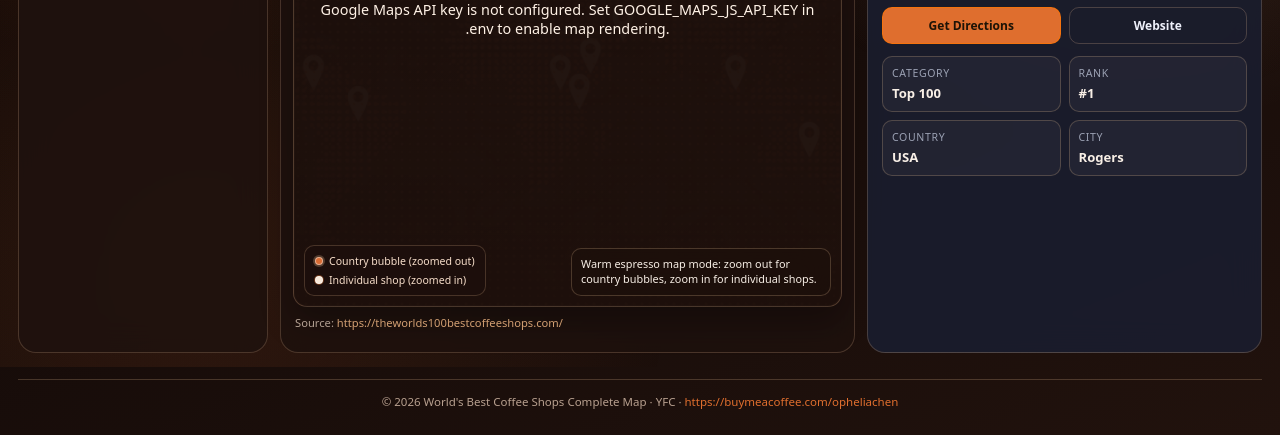
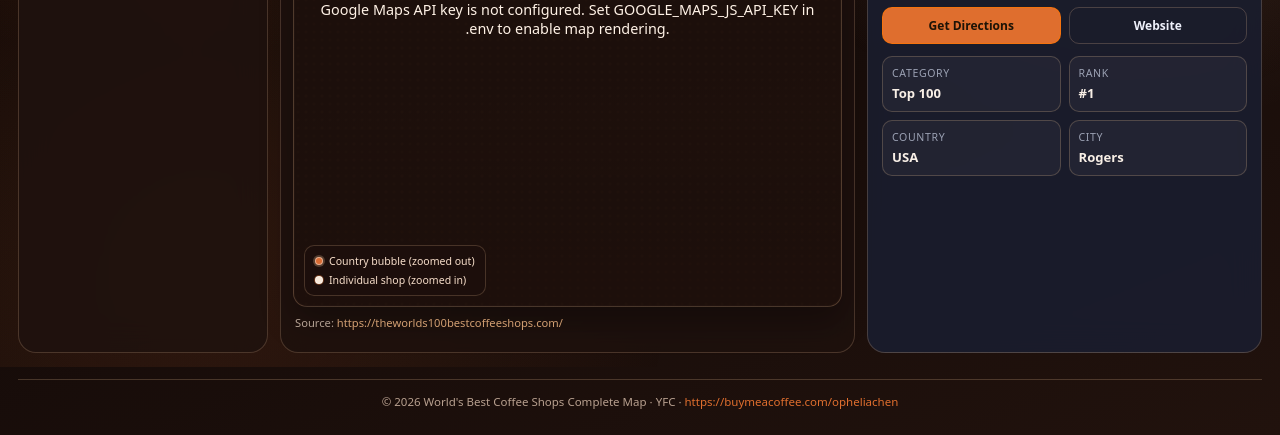
Before and after one commit to YFC-ophey/Top100BestCoffeeShops, a FastAPI app: page / in a window 1280 px wide. Shown: the part 433-868 px from the top of the page. Run offline with FastAPI, Linux system fonts and the light colour scheme; some libraries are stand-ins or nearby versions; some web fonts are replaced.

Commit message:
refine: remove map hint copy and clean up country bubble visuals

```diff
--- a/templates/index.html
+++ b/templates/index.html
@@ -353,12 +353,12 @@
         inset: 0;
         pointer-events: none;
         z-index: 1;
-        opacity: 0.14;
+        opacity: 0.16;
         background:
-          radial-gradient(circle, rgba(244, 120, 48, 0.5) 1px, transparent 1.7px) 0 0 / 8px 8px,
-          radial-gradient(circle, rgba(248, 213, 183, 0.22) 1px, transparent 2px) 4px 4px / 16px 16px,
-          url("/map-style-inspo.png") center / cover no-repeat;
-        mix-blend-mode: screen;
+          radial-gradient(circle, rgba(244, 120, 48, 0.46) 1px, transparent 1.8px) 0 0 / 8px 8px,
+          radial-gradient(circle, rgba(248, 213, 183, 0.2) 1px, transparent 2.1px) 4px 4px / 16px 16px,
+          linear-gradient(145deg, rgba(28, 14, 10, 0.14), rgba(69, 34, 22, 0.06));
+        mix-blend-mode: lighten;
       }
 
       #overview-map {
@@ -415,6 +415,10 @@
         z-index: 4;
         border: 1px solid rgba(247, 198, 154, 0.22);
         background: rgba(28, 16, 12, 0.65);
+      }
+
+      .map-hint.hidden {
+        display: none;
       }
 
       .map-legend {
@@ -928,7 +932,7 @@
                 <div class="legend-row"><span class="legend-dot country"></span><span>Country bubble (zoomed out)</span></div>
                 <div class="legend-row"><span class="legend-dot shop"></span><span>Individual shop (zoomed in)</span></div>
               </div>
-              <div class="map-hint glass-panel">Warm espresso map mode: zoom out for country bubbles, zoom in for individual shops.</div>
+              <div class="map-hint glass-panel hidden"></div>
             </div>
             <p class="map-source">
               Source: <a href="https://theworlds100bestcoffeeshops.com/" target="_blank" rel="noopener">https://theworlds100bestcoffeeshops.com/</a>
@@ -1320,7 +1324,10 @@
 
       function setMapHint(text) {
         const hint = document.querySelector(".map-hint");
-        if (hint) hint.textContent = text;
+        if (!hint) return;
+        const value = String(text || "").trim();
+        hint.textContent = value;
+        hint.classList.toggle("hidden", !value);
       }
 
       function colorWithIntensity(baseColor, ratio) {
@@ -1434,19 +1441,19 @@
 
       function countryMarkerIcon(row, active, maxCount) {
         const ratio = row.shop_count / Math.max(1, maxCount);
-        const markerSize = Math.max(15, Math.min(44, Number(row.marker_size_px) || 15 + ratio * 29));
+        const markerSize = Math.max(17, Math.min(46, Number(row.marker_size_px) || 17 + ratio * 28));
         const baseColor = flagColorFor(row.country, row.marker_color || "#888899");
-        const bubbleRadius = Math.max(8.8, markerSize / 2.2);
-        const bubbleFill = colorWithIntensity(baseColor, 0.64 + ratio * 0.32);
+        const bubbleRadius = Math.max(9.6, markerSize / 2.05);
+        const bubbleFill = colorWithIntensity(baseColor, 0.5 + ratio * 0.33);
         return {
           path: google.maps.SymbolPath.CIRCLE,
-          fillColor: active ? "#ffe9d7" : bubbleFill,
-          fillOpacity: active ? 0.98 : 0.9,
-          strokeColor: active ? "#fff8ed" : "#f6d7bd",
-          strokeWeight: active ? 2.4 : 1.9,
-          scale: bubbleRadius,
+          fillColor: active ? "#fff0e2" : bubbleFill,
+          fillOpacity: active ? 0.99 : 0.94,
+          strokeColor: active ? "#ffd9ba" : "#ffebd8",
+          strokeWeight: active ? 2.7 : 2.2,
+          scale: active ? bubbleRadius * 1.05 : bubbleRadius,
           anchor: new google.maps.Point(0, 0),
-          labelOrigin: new google.maps.Point(0, 1),
+          labelOrigin: new google.maps.Point(0, 0),
         };
       }
 
@@ -1516,7 +1523,7 @@
         countries,
         shops,
         maxCount,
-        hintText = "Warm espresso map mode: zoom out for country bubbles, zoom in for individual shops."
+        hintText = ""
       ) {
         setMapHint(hintText);
         countries.forEach((row) => {
@@ -1530,9 +1537,9 @@
             icon: countryMarkerIcon(row, active, maxCount),
             label: {
               text: String(row.shop_count),
-              color: labelColor(active ? "#ffe4a8" : baseColor),
-              fontWeight: "700",
-              fontSize: "11px",
+              color: active ? "#2b150f" : labelColor(baseColor),
+              fontWeight: "800",
+              fontSize: row.shop_count >= 100 ? "10px" : "11px",
             },
             zIndex: active ? 70 : 20,
           });
@@ -1644,12 +1651,7 @@
         const zoom = state.map.getZoom() || 2;
         if (zoom < SHOP_ZOOM_THRESHOLD) {
           if (state.country === "All" && !state.focusCountry) {
-            renderCountryMarkers(
-              countries,
-              shops,
-              maxCount,
-              "Warm espresso map mode: zoom out for country bubbles, zoom in for individual shops. Single-shop countries are hidden at global zoom."
-            );
+            renderCountryMarkers(countries, shops, maxCount, "");
           } else {
             renderCountryMarkers(countries, shops, maxCount);
           }
@@ -1692,12 +1694,12 @@
       ];
 
       const MAP_STYLE_DETAILED = [
-        ...MAP_STYLE_BASE.filter((rule) => !["road", "poi", "transit"].includes(rule.featureType || "")),
+        ...MAP_STYLE_BASE.filter((rule) => !["road", "transit"].includes(rule.featureType || "")),
         { featureType: "road", elementType: "geometry", stylers: [{ color: "#5d3d2d" }, { visibility: "on" }] },
         { featureType: "road", elementType: "labels.text.fill", stylers: [{ color: "#e8c8ac" }] },
         { featureType: "road.local", elementType: "geometry", stylers: [{ color: "#4a3024" }] },
         { featureType: "administrative.locality", elementType: "labels.text.fill", stylers: [{ color: "#f0d4bd" }] },
-        { featureType: "poi", elementType: "labels.text.fill", stylers: [{ color: "#deb89a" }, { visibility: "on" }] },
+        { featureType: "poi", stylers: [{ visibility: "off" }] },
         { featureType: "transit", stylers: [{ visibility: "off" }] },
       ];
 
```
Also changed, not shown: tests/test_web_app.py (+6 -3 lines).
